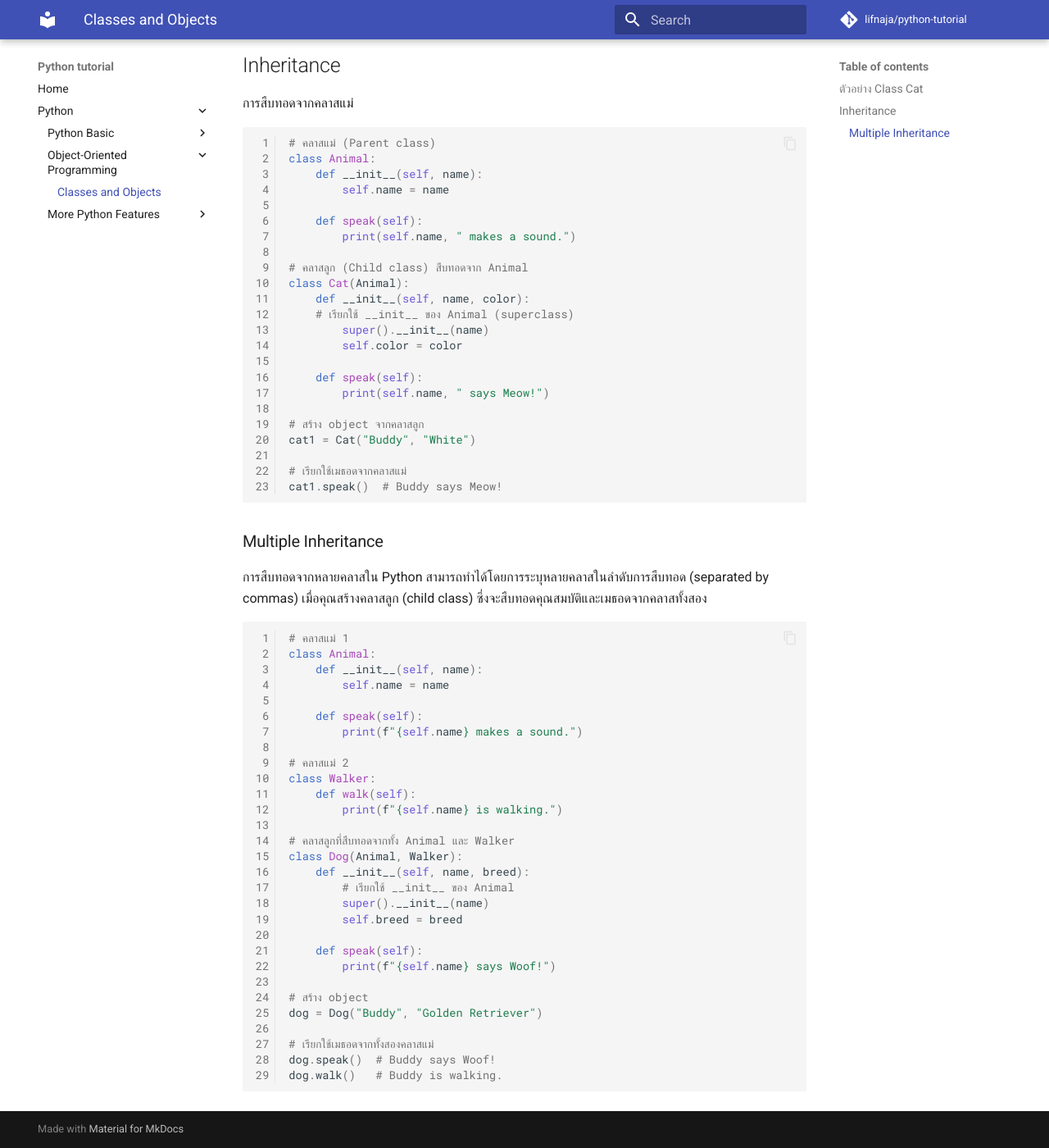
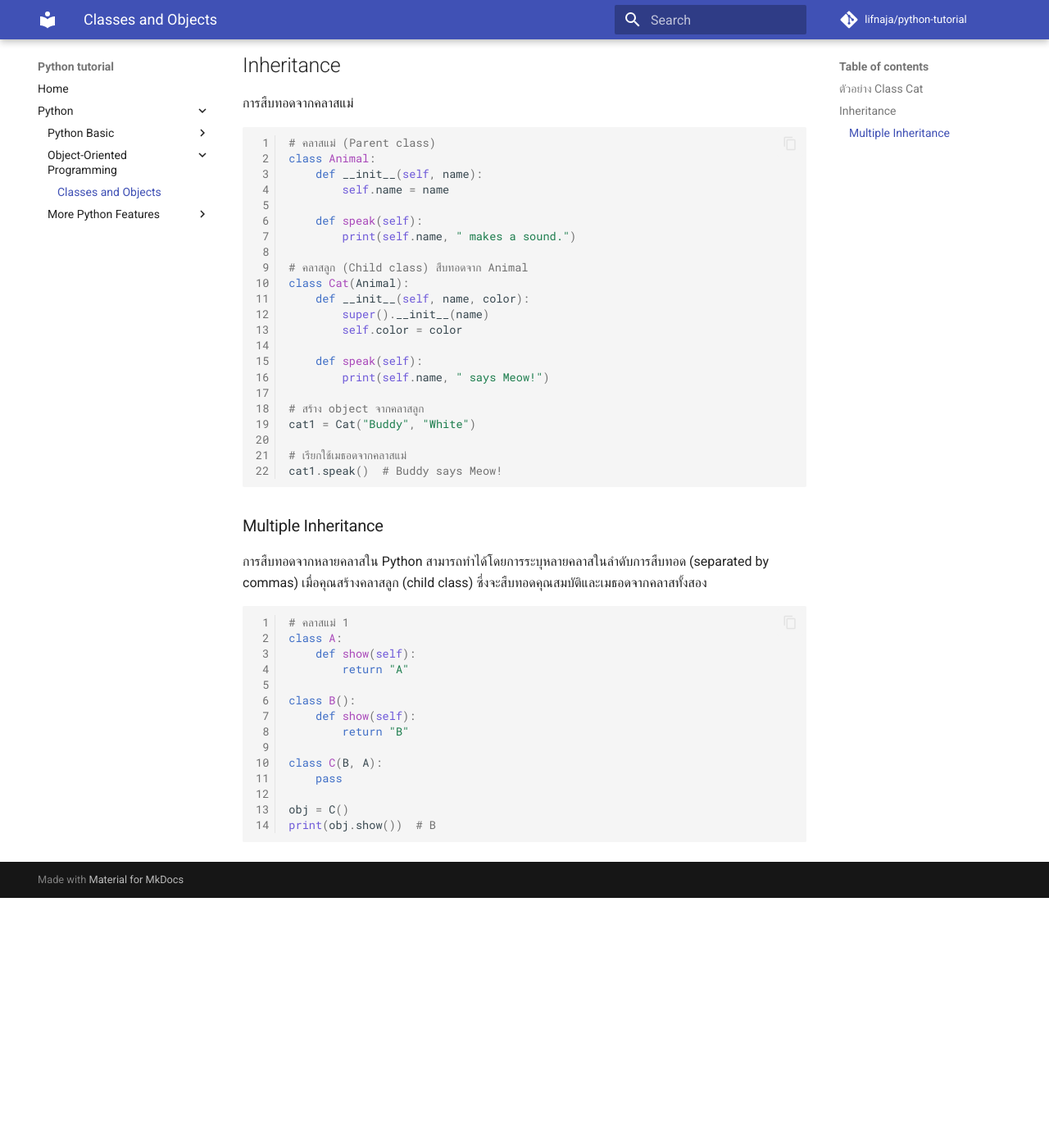
Before and after one commit to lifnaja/python-tutorial, an MkDocs documentation site: the page built from docs/python/oop/classes_and_objects.md, in a window 1280 px wide and 1400 px high, scrolled down 1197 px. Shown: the whole window at 82% size. Built offline with MkDocs 1.6.1 and Material for MkDocs 9.7.7, drawn with Linux system fonts in a browser that asks for light colours; comment, search, counter and statistics services are not loaded; after the commit the page ends 2292 px from its top, so only the background shows below that; some of the changed text lies outside the part shown.

Commit message:
Rewrite python tutorial topic class and object

````diff
--- a/docs/python/oop/classes_and_objects.md
+++ b/docs/python/oop/classes_and_objects.md
@@ -35,8 +35,8 @@ class ชื่อคลาส:
 ```py linenums="1"
 class Cat:
     def __init__(self, name, color):
-        self.name = name  # ชื่อแมว (instance attribute)
-        self.color = color  # สีของแมว (instance attribute)
+        self.name = name
+        self.color = color
 
     def meow(self):
         print(self.name, "says Meow!")
@@ -70,7 +70,6 @@ class Animal:
 # คลาสลูก (Child class) สืบทอดจาก Animal
 class Cat(Animal):
     def __init__(self, name, color):
-    # เรียกใช้ __init__ ของ Animal (superclass)
         super().__init__(name)
         self.color = color
 
@@ -89,32 +88,17 @@ cat1.speak()  # Buddy says Meow!
 
 ```py linenums="1"
 # คลาสแม่ 1
-class Animal:
-    def __init__(self, name):
-        self.name = name
+class A:
+    def show(self):
+        return "A"
 
-    def speak(self):
-        print(f"{self.name} makes a sound.")
+class B():
+    def show(self):
+        return "B"
 
-# คลาสแม่ 2
-class Walker:
-    def walk(self):
-        print(f"{self.name} is walking.")
+class C(B, A):
+    pass
 
-# คลาสลูกที่สืบทอดจากทั้ง Animal และ Walker
-class Dog(Animal, Walker):
-    def __init__(self, name, breed):
-        # เรียกใช้ __init__ ของ Animal
-        super().__init__(name)
-        self.breed = breed
-
-    def speak(self):
-        print(f"{self.name} says Woof!")
-
-# สร้าง object
-dog = Dog("Buddy", "Golden Retriever")
-
-# เรียกใช้เมธอดจากทั้งสองคลาสแม่
-dog.speak()  # Buddy says Woof!
-dog.walk()   # Buddy is walking.
+obj = C()
+print(obj.show())  # B
 ```
````
